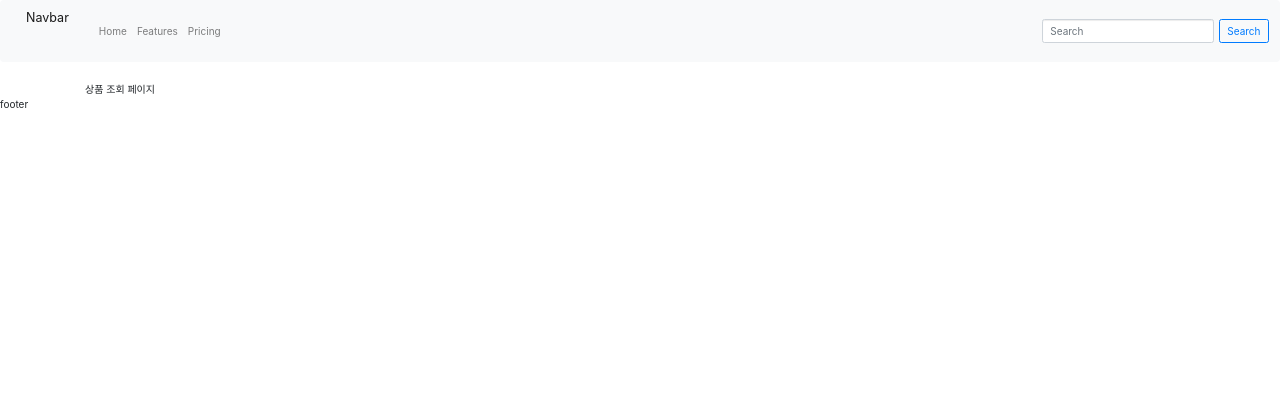
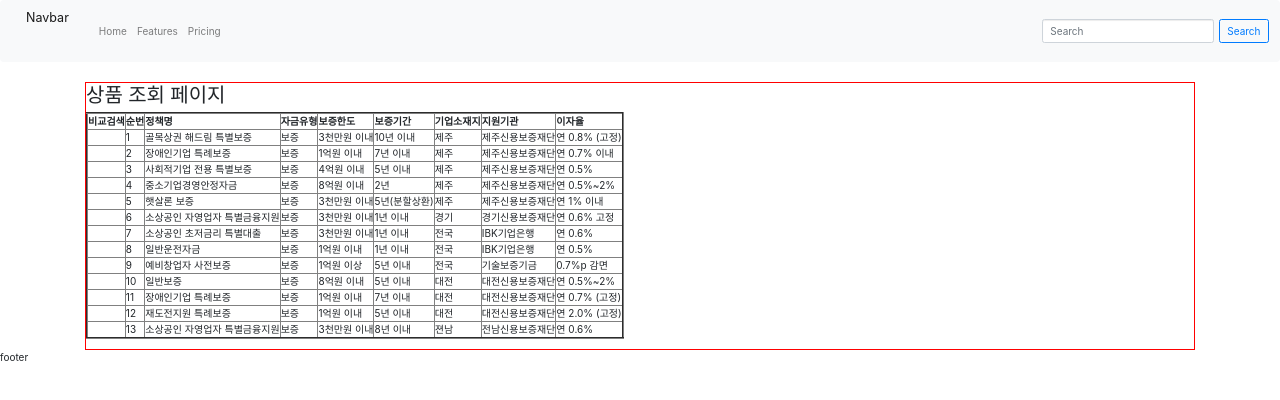
Before and after one commit to cohim/cosohim-hackathon, a React (Create React App) app: page /productsList in a window 1280 px wide. Shown: the top 400 px of the page. Built offline with nearby package versions, Linux system fonts and the light colour scheme.

Commit message:
Edit products component

```diff
--- a/src/components/ProductsComponent/index.js
+++ b/src/components/ProductsComponent/index.js
@@ -2,8 +2,176 @@ import React from 'react'
 
 const ProductsComponent = () => {
     return (
-        <div>
-            상품 조회 페이지
+        <div className="products_container">
+            <h2>상품 조회 페이지</h2>
+            <p>
+            <table border="2">
+                <thead>
+                        <tr>
+                            <th>비교검색</th>
+                            <th>순번</th>
+                            <th>정책명</th>
+                            <th>자금유형</th>
+                            <th>보증한도</th>
+                            <th>보증기간</th>
+                            <th>기업소재지</th>
+                            <th>지원기관</th>
+                            <th>이자율</th>
+                        </tr>
+                        </thead>
+                <tbody>
+                        <tr>
+                            <th></th>
+                            <td>1</td>
+                            <td>골목상권 해드림 특별보증</td>
+                            <td>보증</td>
+                            <td>3천만원 이내</td>
+                            <td>10년 이내</td>
+                            <td>제주</td>
+                            <td>제주신용보증재단</td>
+                            <td>연 0.8% (고정)</td>
+                        </tr>
+                        <tr>
+                            <th></th>
+                            <td>2</td>
+                            <td>장애인기업 특례보증</td>
+                            <td>보증</td>
+                            <td>1억원 이내</td>
+                            <td>7년 이내</td>
+                            <td>제주</td>
+                            <td>제주신용보증재단</td>
+                            <td>연 0.7% 이내</td>
+                        </tr>
+                        <tr>
+                            <th></th>
+                            <td>3</td>
+                            <td>사회적기업 전용 특별보증</td>
+                            <td>보증</td>
+                            <td>4억원 이내</td>
+                            <td>5년 이내</td>
+                            <td>제주</td>
+                            <td>제주신용보증재단</td>
+                            <td>연 0.5%</td>
+                        </tr>
+                        <tr>
+                            <th></th>
+                            <td>4</td>
+                            <td>중소기업경영안정자금</td>
+                            <td>보증</td>
+                            <td>8억원 이내</td>
+                            <td>2년</td>
+                            <td>제주</td>
+                            <td>제주신용보증재단</td>
+                            <td>연 0.5%~2%</td>
+                        </tr>
+                        <tr>
+                            <th></th>
+                            <td>5</td>
+                            <td>햇살론 보증</td>
+                            <td>보증</td>
+                            <td>3천만원 이내</td>
+                            <td>5년(분할상환)</td>
+                            <td>제주</td>
+                            <td>제주신용보증재단</td>
+                            <td>연 1% 이내</td>
+                        </tr>
+                        <tr>
+                            <th></th>
+                            <td>6</td>
+                            <td>소상공인 자영업자 특별금융지원</td>
+                            <td>보증</td>
+                            <td>3천만원 이내</td>
+                            <td>1년 이내</td>
+                            <td>경기</td>
+                            <td>경기신용보증재단</td>
+                            <td>연 0.6% 고정</td>
+                        </tr>
+                        <tr>
+                            <th></th>
+                            <td>7</td>
+                            <td>소상공인 초저금리 특별대출</td>
+                            <td>보증</td>
+                            <td>3천만원 이내</td>
+                            <td>1년 이내</td>
+                            <td>전국</td>
+                            <td>IBK기업은행</td>
+                            <td>연 0.6%</td>
+                        </tr>
+                        <tr>
+                            <th></th>
+                            <td>8</td>
+                            <td>일반운전자금</td>
+                            <td>보증</td>
+                            <td>1억원 이내</td>
+                            <td>1년 이내</td>
+                            <td>전국</td>
+                            <td>IBK기업은행</td>
+                            <td>연 0.5%</td>
+                        </tr>
+                        <tr>
+                            <th></th>
+                            <td>9</td>
+                            <td>예비창업자 사전보증</td>
+                            <td>보증</td>
+                            <td>1억원 이상</td>
+                            <td>5년 이내</td>
+                            <td>전국</td>
+                            <td>기술보증기금</td>
+                            <td>0.7%p 감면</td>
+                        </tr>
+
+                        <tr>
+                            <th></th>
+                            <td>10</td>
+                            <td>일반보증</td>
+                            <td>보증</td>
+                            <td>8억원 이내</td>
+                            <td>5년 이내</td>
+                            <td>대전</td>
+                            <td>대전신용보증재단</td>
+                            <td>연 0.5%~2%</td>
+                        </tr>
+                        <tr>
+                            <th></th>
+                            <td>11</td>
+                            <td>장애인기업 특례보증</td>
+                            <td>보증</td>
+                            <td>1억원 이내</td>
+                            <td>7년 이내</td>
+                            <td>대전</td>
+                            <td>대전신용보증재단</td>
+                            <td>연 0.7% (고정)</td>
+                        </tr>
+                        <tr>
+                            <th></th>
+                            <td>12</td>
+                            <td>재도전지원 특례보증</td>
+                            <td>보증</td>
+                            <td>1억원 이내</td>
+                            <td>5년 이내</td>
+                            <td>대전</td>
+                            <td>대전신용보증재단</td>
+                            <td>연 2.0% (고정)</td>
+                        </tr>
+                        <tr>
+                            <th></th>
+                            <td>13</td>
+                            <td>소상공인 자영업자 특별금융지원</td>
+                            <td>보증</td>
+                            <td>3천만원 이내</td>
+                            <td>8년 이내</td>
+                            <td>젼남</td>
+                            <td>전남신용보증재단</td>
+                            <td>연 0.6%</td>
+                        </tr>
+
+
+
+                    </tbody>
+                </table>
+            </p>
+
+
         </div>
     )
 }
--- a/src/style/index.css
+++ b/src/style/index.css
@@ -1,2 +1,3 @@
 @import "./layout.css";
 @import "./main.css";
+@import "./productsList.css";
--- a/src/style/main.css
+++ b/src/style/main.css
@@ -13,3 +13,7 @@
 .slick-next{
 margin-right: 30px;
 }
+
+.products_container{
+    border:5px solid red;
+}
--- /dev/null
+++ b/src/style/productsList.css
@@ -0,0 +1,4 @@
+/* 상품 조회 리스트 */
+.products_container{    /*div class name을 products_container로 설정했음, ProductsComponent폴더의 index.js에서*/
+border: 1px solid red;
+}
```
Also changed, not shown: 1 other file (tests, documents, lock files or other folders).
